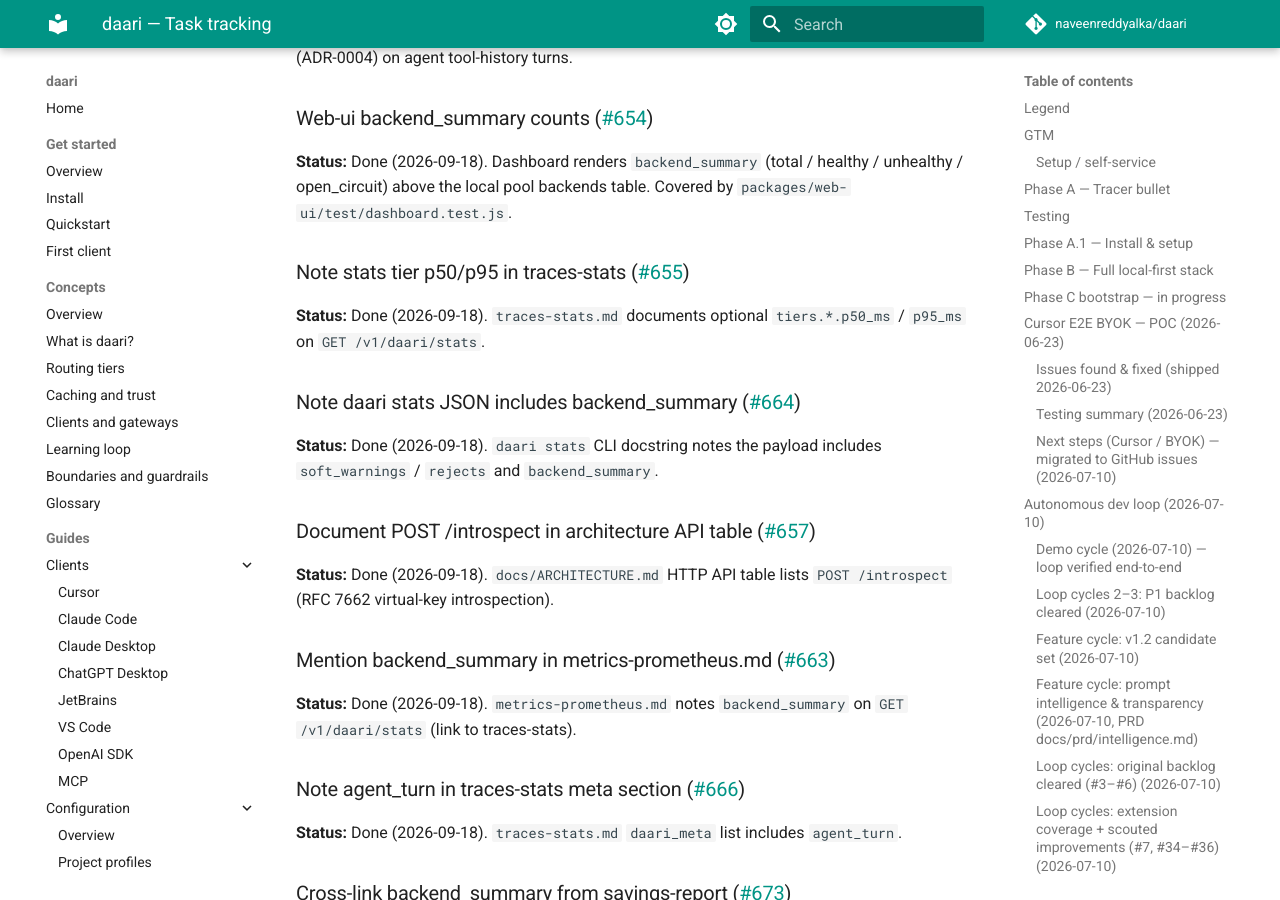
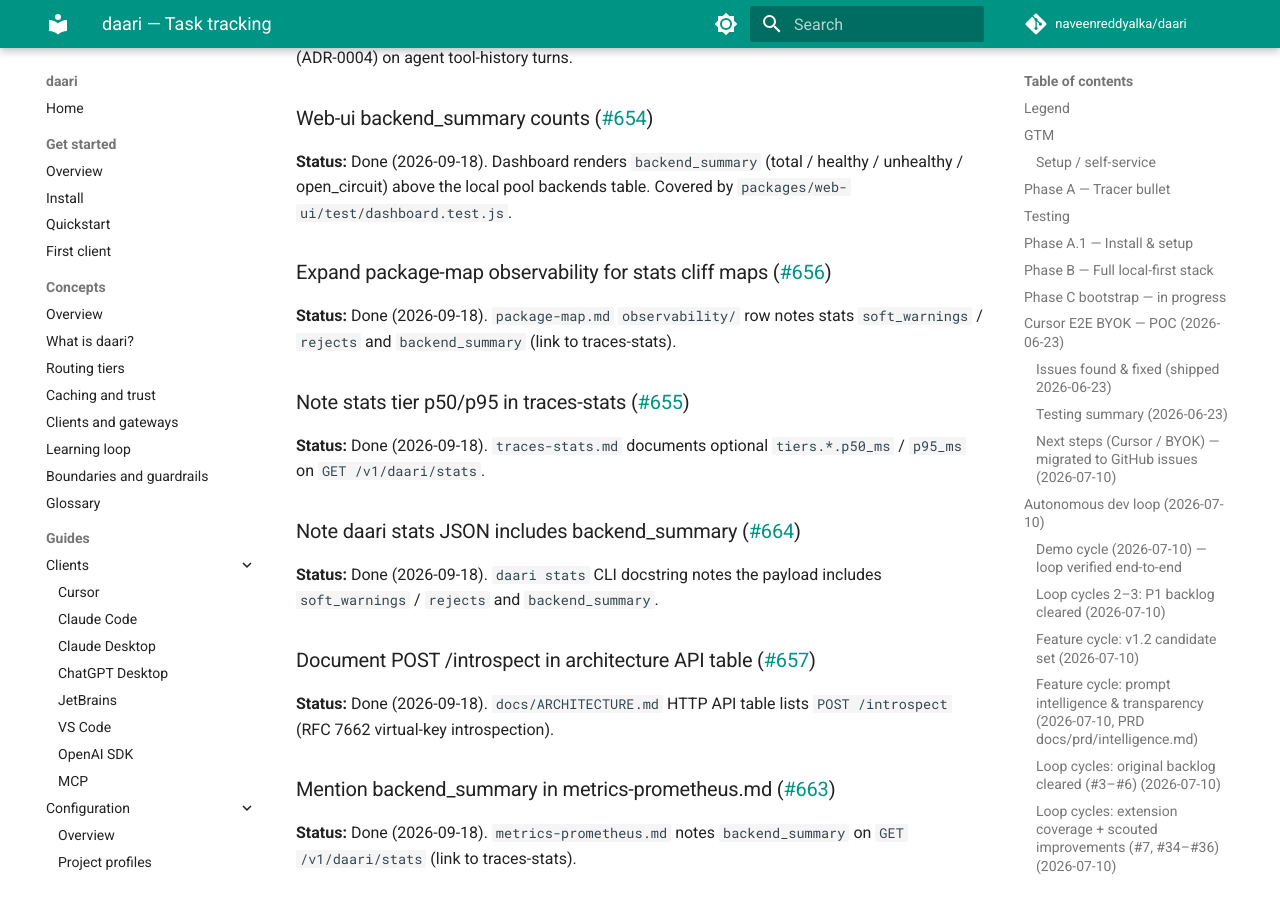
Before and after one commit to naveenreddyalka/daari, an MkDocs documentation site: the page built from docs/TRACKING.md, in a window 1280 px wide and 900 px high, scrolled down 75704 px. Built offline with MkDocs 1.6.1 and Material for MkDocs 9.7.7, drawn with Linux system fonts in a browser that asks for light colours; comment, search, counter and statistics services are not loaded.

Commit message:
docs(developer): expand package-map observability for stats cliff maps (#661)
Closes #656.

Co-authored-by: Cursor <cursoragent@cursor.com>
Co-authored-by: daari-autodev <autodev@users.noreply.github.com>

```diff
--- a/docs/TRACKING.md
+++ b/docs/TRACKING.md
@@ -3110,6 +3110,12 @@ bullet; watch rows only. Docs-only.
 healthy / unhealthy / open_circuit) above the local pool backends table.
 Covered by `packages/web-ui/test/dashboard.test.js`.
 
+### Expand package-map observability for stats cliff maps ([#656](https://github.com/naveenreddyalka/daari/issues/656))
+
+<!-- tracking:#656 -->
+**Status:** Done (2026-09-18). `package-map.md` `observability/` row notes
+stats `soft_warnings` / `rejects` and `backend_summary` (link to traces-stats).
+
 ### Note stats tier p50/p95 in traces-stats ([#655](https://github.com/naveenreddyalka/daari/issues/655))
 
 <!-- tracking:#655 -->
```
Also changed, not shown: docs/developer/internals/package-map.md (+1 -1 lines).
